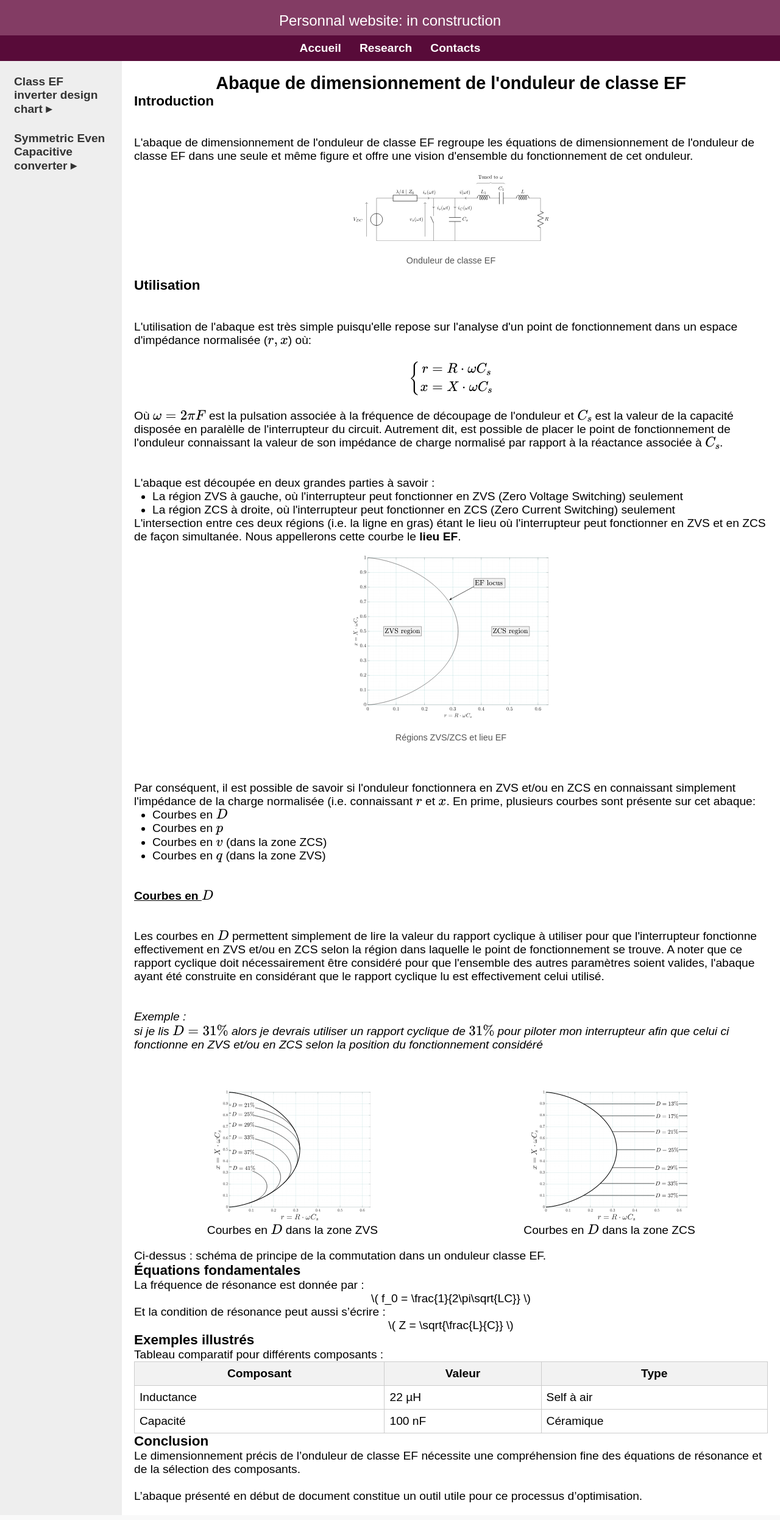
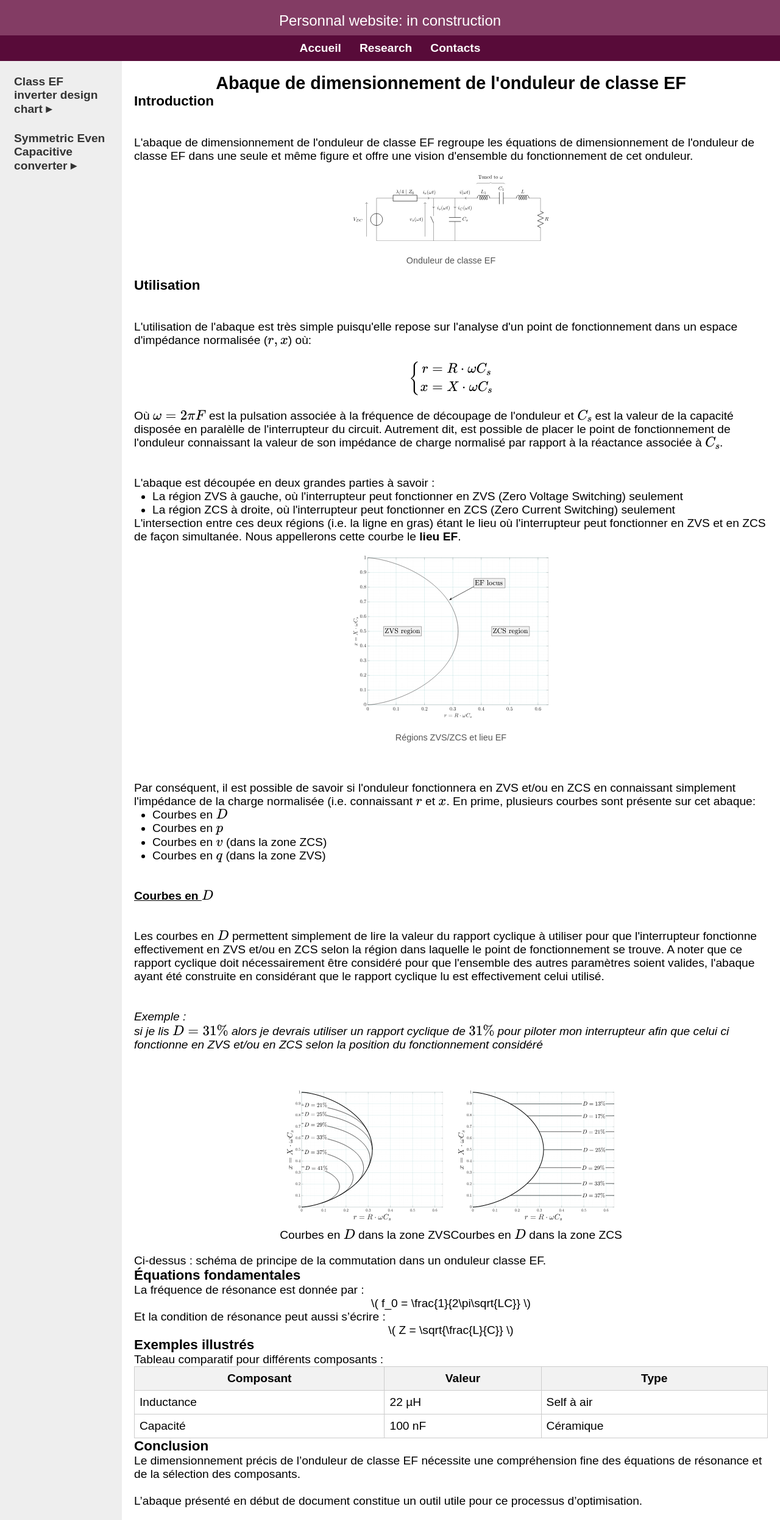
Before and after one commit to bdaire/bdaire.github.io, a Jekyll site: the page built from research_chart_overview.md, in a window 1280 px wide. Shown: the whole page at 61% size. Built offline with Jekyll 4.4.1, drawn with Linux system fonts in a browser that asks for light colours.

Commit message:
Update research_chart_overview.md

```diff
--- a/research_chart_overview.md
+++ b/research_chart_overview.md
@@ -103,13 +103,13 @@ x &= X \cdot \omega C_s
 <p><i>si je lis \(D=31\%\) alors je devrais utiliser un rapport cyclique de \(31\%\) pour piloter mon interrupteur afin que celui ci fonctionne en ZVS et/ou en ZCS selon la position du fonctionnement considéré</i></p>
 <br><br>
 <div style="display: flex; justify-content: center; gap: 0; margin: 20px 0;">
-  <figure style="flex: 1; text-align: center;">
+  <figure style="margin: 0; padding: 0; text-align: center;">
     <img src="/assets/img/chart_EF_D_ZVS.svg" alt="D_ZVS" style="width: 20vw;">
-    <figcaption>Courbes en \(D\) dans la zone ZVS</figcaption>
+    <figcaption style="margin-top: 8px;">Courbes en \(D\) dans la zone ZVS</figcaption>
   </figure>
-  <figure style="flex: 1; text-align: center;">
+  <figure style="margin: 0; padding: 0; text-align: center;">
     <img src="/assets/img/chart_EF_D_ZCS.svg" alt="D_ZCS" style="width: 20vw;">
-    <figcaption>Courbes en \(D\) dans la zone ZCS</figcaption>
+    <figcaption style="margin-top: 8px;">Courbes en \(D\) dans la zone ZCS</figcaption>
   </figure>
 </div>
 
```
